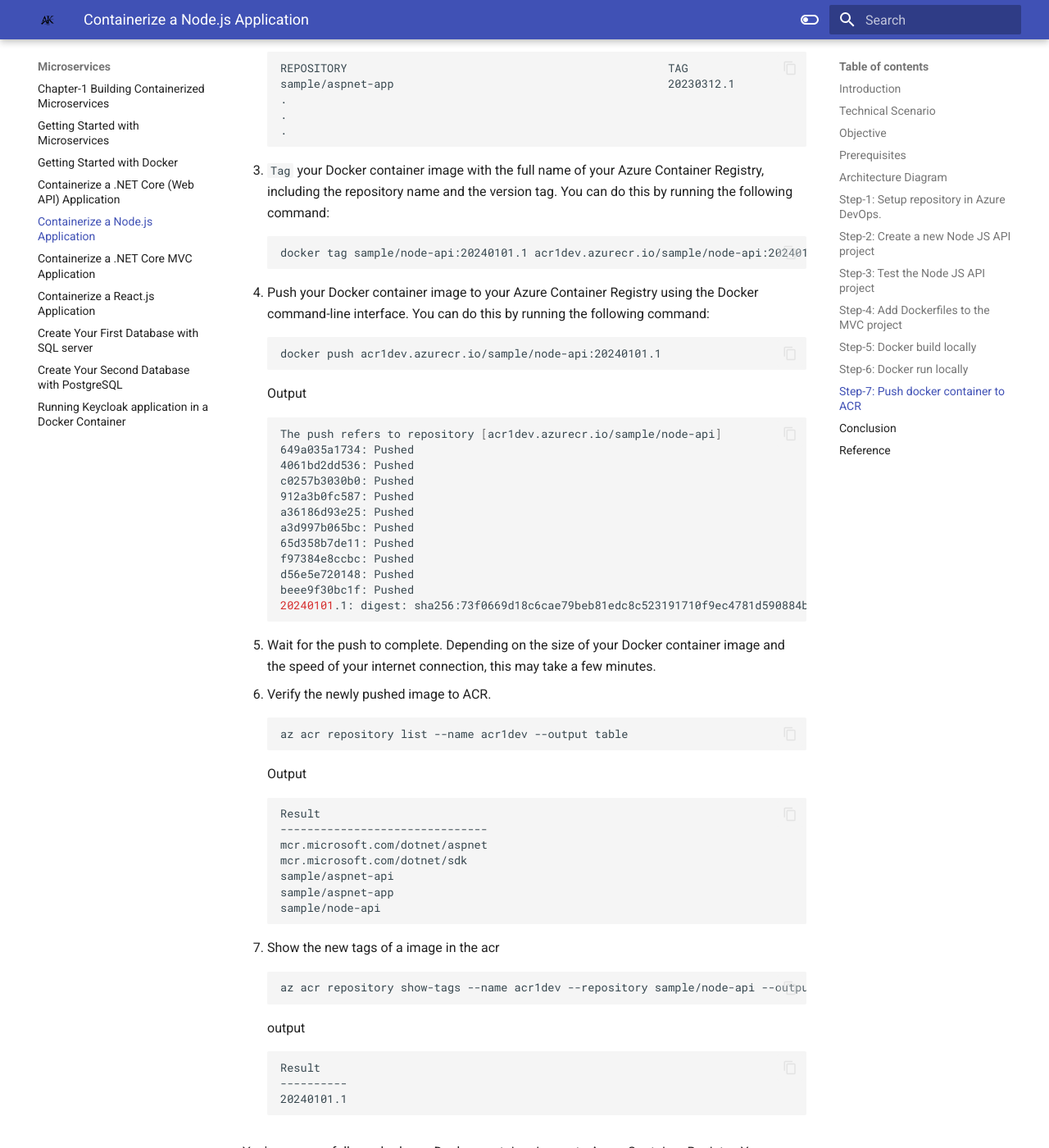
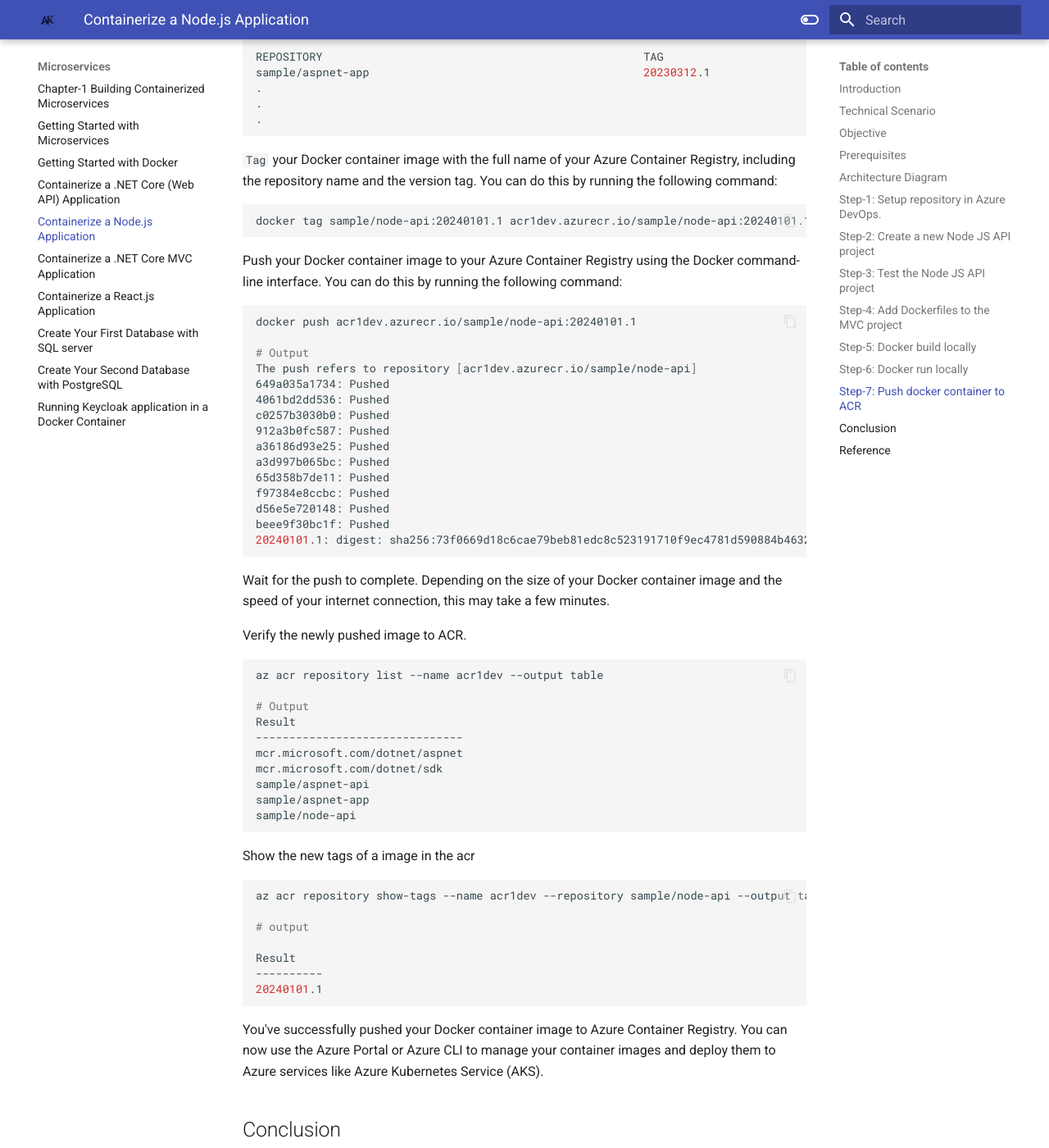
Before and after one commit to akeesari/kubernetes, an MkDocs documentation site: the page built from docs/microservices/2.node-api.md, in a window 1280 px wide and 1400 px high, scrolled down 9024 px. Shown: the whole window at 82% size. Built offline with MkDocs 1.6.1 and Material for MkDocs 9.7.7, drawn with Linux system fonts in a browser that asks for light colours; some of the changed lines change nothing that is shown; some of the changed text lies outside the part shown.

Commit message:
reviewed  Node.js format

````diff
--- a/docs/microservices/2.node-api.md
+++ b/docs/microservices/2.node-api.md
@@ -217,8 +217,10 @@
 
 To publish a Docker container to Azure Container Registry (ACR), you will need to have the following:
 
-1. Create an Azure Container Registry. If you don't have one, you can create one by following the instructions in the Azure Portal or using Azure CLI.
-2. Log in to your Azure Container Registry using the Docker command-line interface. You can do this by running the following command:
+Create an Azure Container Registry. If you don't have one, you can create one by following the instructions in the Azure Portal or using Azure CLI.
+
+Log in to your Azure Container Registry using the Docker command-line interface. You can do this by running the following command:
+
 ``` sh
 # azure Login
 az login
@@ -238,28 +240,33 @@
 # ------------------
 # acr1dev.azurecr.io
 ```
+
 list all the Docker images that are available on the local system
-```
+
+```sh
 docker images
-```
-output
-```
+
+# output
+
 REPOSITORY                                                TAG                                                                          IMAGE ID       CREATED         SIZE
 sample/aspnet-app                                         20230312.1                                                                   587f347206bc   8 minutes ago   216MB
 .
 .
 .
 ```
-1. `Tag` your Docker container image with the full name of your Azure Container Registry, including the repository name and the version tag. You can do this by running the following command:
-```
+
+`Tag` your Docker container image with the full name of your Azure Container Registry, including the repository name and the version tag. You can do this by running the following command:
+
+```sh
 docker tag sample/node-api:20240101.1 acr1dev.azurecr.io/sample/node-api:20240101.1
 ```
-1. Push your Docker container image to your Azure Container Registry using the Docker command-line interface. You can do this by running the following command:
-```
+
+Push your Docker container image to your Azure Container Registry using the Docker command-line interface. You can do this by running the following command:
+
+```sh
 docker push acr1dev.azurecr.io/sample/node-api:20240101.1
-```
-Output
-``` sh
+
+# Output
 The push refers to repository [acr1dev.azurecr.io/sample/node-api]
 649a035a1734: Pushed
 4061bd2dd536: Pushed
@@ -273,13 +280,16 @@
 beee9f30bc1f: Pushed
 20240101.1: digest: sha256:73f0669d18c6cae79beb81edc8c523191710f9ec4781d590884b46326f9ad6f9 size: 2419
 ```
-1. Wait for the push to complete. Depending on the size of your Docker container image and the speed of your internet connection, this may take a few minutes.
-1. Verify the newly pushed image to ACR.
+
+Wait for the push to complete. Depending on the size of your Docker container image and the speed of your internet connection, this may take a few minutes.
+
+
+Verify the newly pushed image to ACR.
+
 ``` sh
 az acr repository list --name acr1dev --output table
-```
-Output
-```
+
+# Output
 Result
 -------------------------------
 mcr.microsoft.com/dotnet/aspnet
@@ -288,12 +298,14 @@
 sample/aspnet-app
 sample/node-api
 ```
-1. Show the new tags of a image in the acr
-```
+
+Show the new tags of a image in the acr
+
+```sh
 az acr repository show-tags --name acr1dev --repository sample/node-api --output table
-```
-output
-```
+
+# output
+
 Result
 ----------
 20240101.1
````
